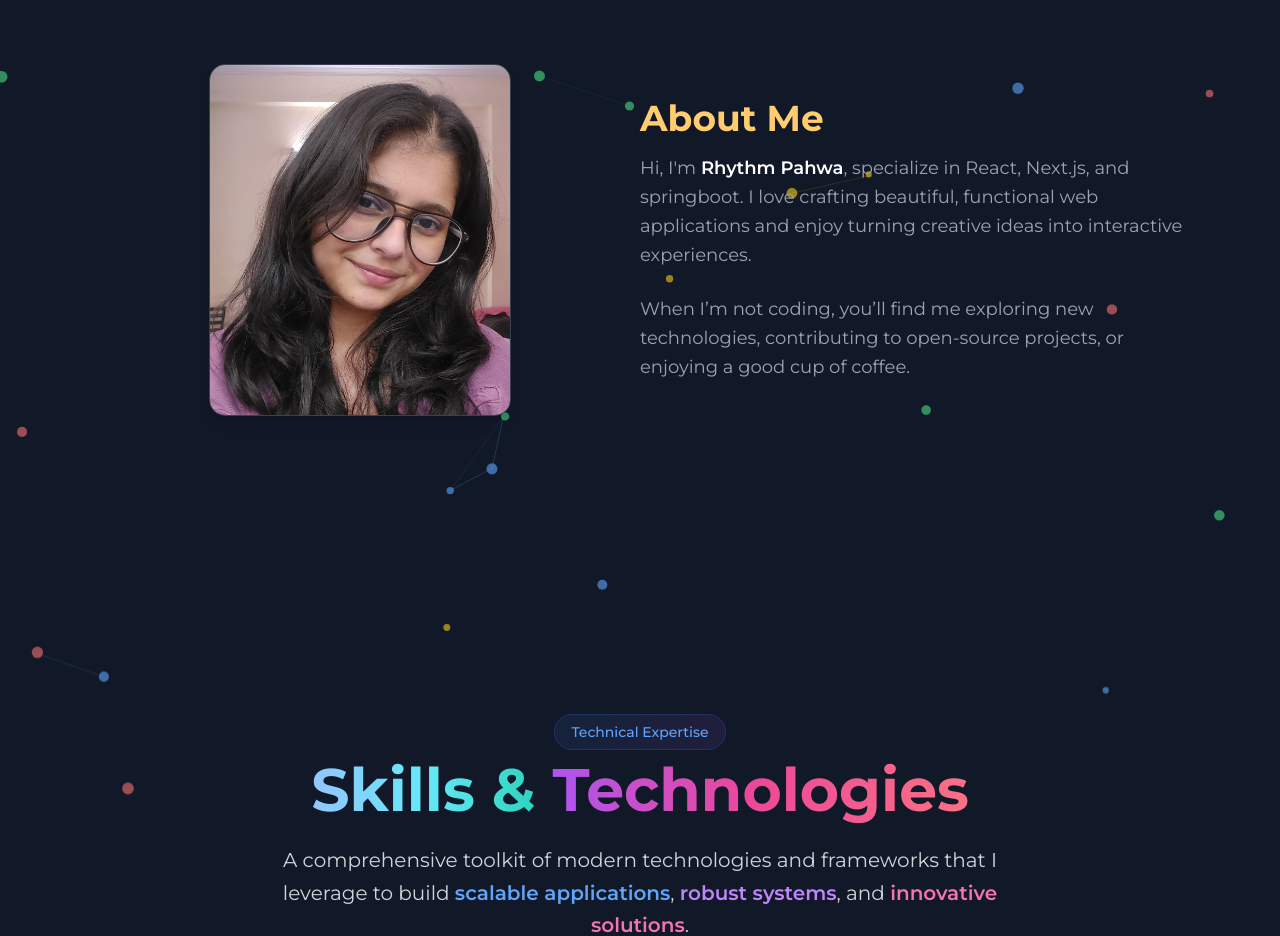
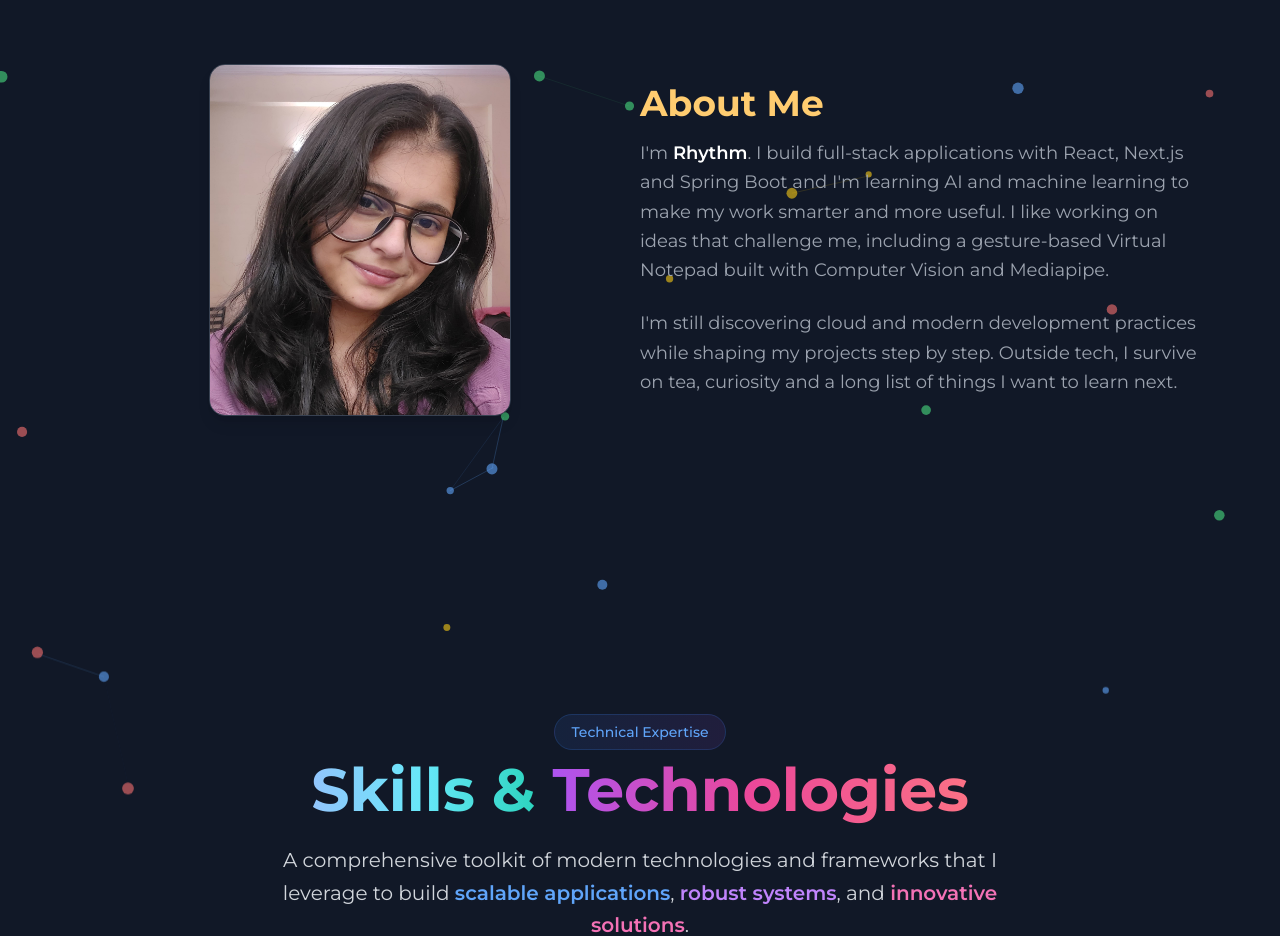
Before and after one commit to RhythmPahwa14/Rhythm-Portfolio, a Next.js app: page / in a window 1280 px wide. Shown: the part 960-1896 px from the top of the page. Built offline with nearby package versions, Linux system fonts and the light colour scheme; a web font is replaced by a local one.

Commit message:
Update page.jsx

```diff
--- a/src/app/about/page.jsx
+++ b/src/app/about/page.jsx
@@ -33,12 +33,10 @@ export default function About() {
       >
         <h2 className="text-4xl font-bold mb-4 text-[#ffcc70]">About Me</h2>
         <p className="text-lg leading-relaxed text-gray-400 mb-6">
-          Hi, I'm <span className="text-white font-semibold">Rhythm Pahwa</span>, specialize in React, Next.js, and springboot. I love crafting beautiful, functional web applications
-          and enjoy turning creative ideas into interactive experiences.
+          I'm <span className="text-white font-semibold">Rhythm</span>. I build full-stack applications with React, Next.js and Spring Boot and I'm learning AI and machine learning to make my work smarter and more useful. I like working on ideas that challenge me, including a gesture-based Virtual Notepad built with Computer Vision and Mediapipe.
         </p>
         <p className="text-lg leading-relaxed text-gray-400">
-          When I’m not coding, you’ll find me exploring new technologies, contributing to open-source projects,
-          or enjoying a good cup of coffee.
+          I'm still discovering cloud and modern development practices while shaping my projects step by step. Outside tech, I survive on tea, curiosity and a long list of things I want to learn next.
         </p>
       </motion.div>
     </section>
```
